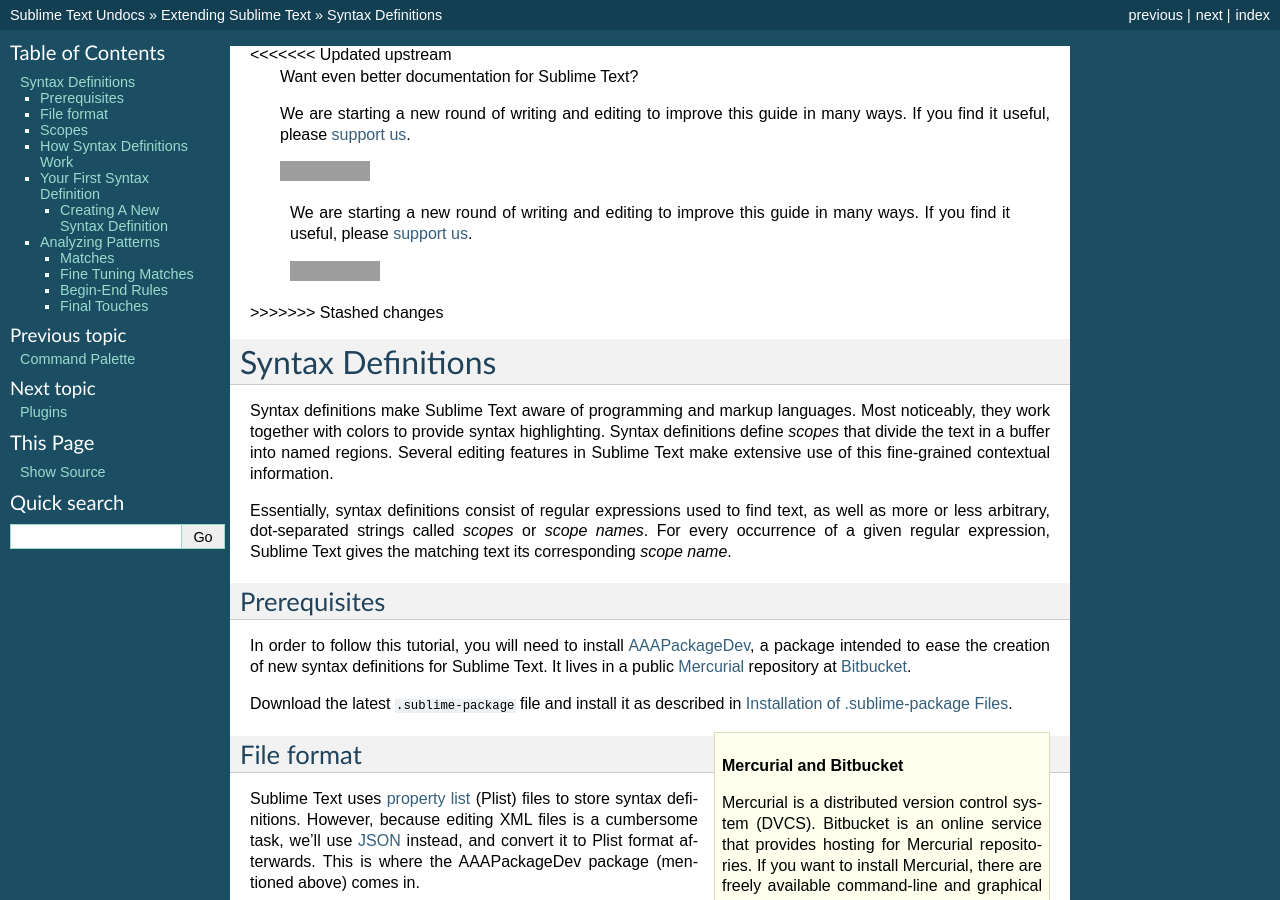
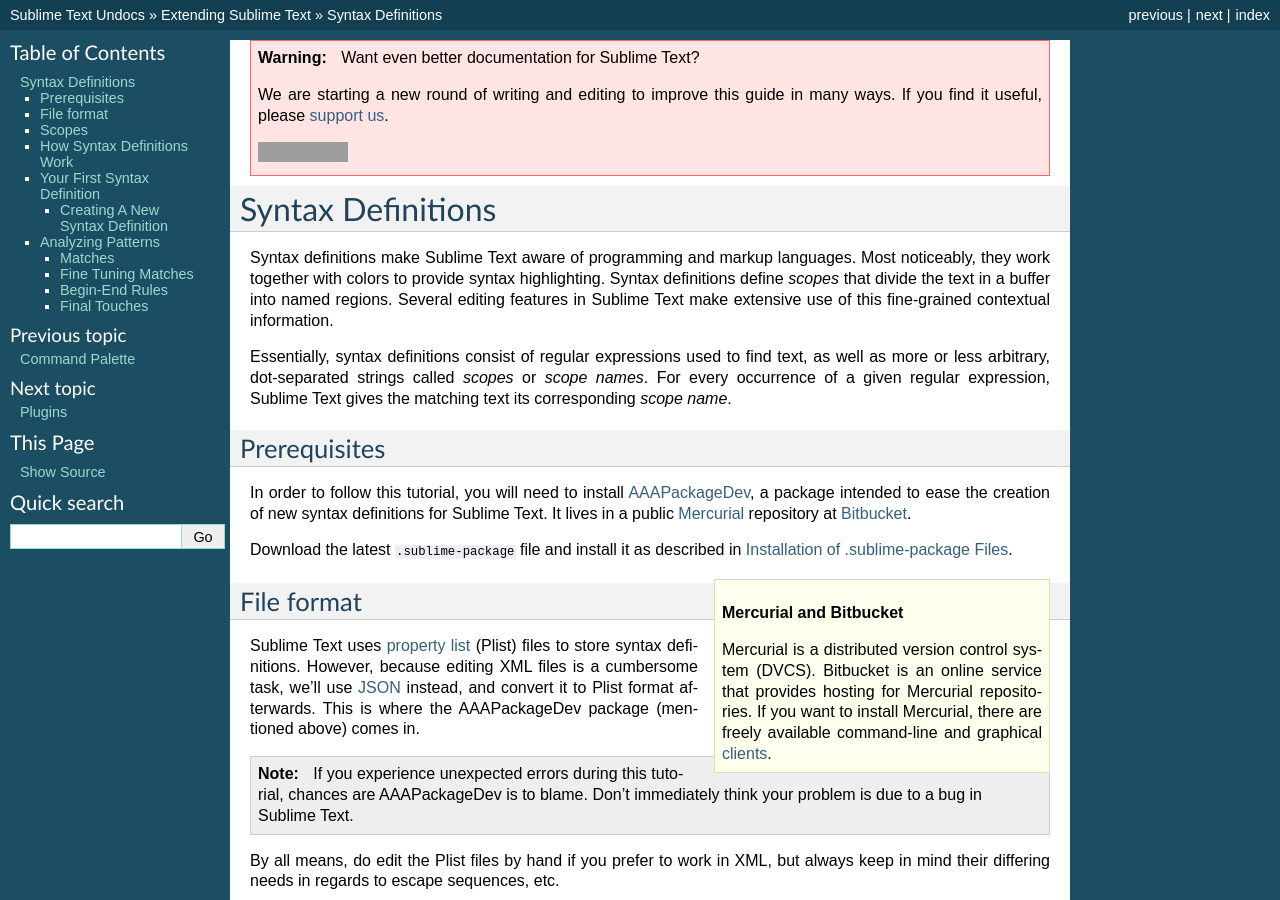
Before and after one commit to guillermooo/sublime-undocs, a Sphinx documentation site: the page built from source/extensibility/syntaxdefs.rst, in a window 1280 px wide and 900 px high. Built offline with Sphinx 7.4.7, drawn with Linux system fonts in a browser that asks for light colours; grey boxes are pictures that could not be loaded.

Commit message:
Removing diff blocks accidently put in by previous commits. Checked source for no other such remaining blocks.

```diff
--- a/source/extensibility/syntaxdefs.rst
+++ b/source/extensibility/syntaxdefs.rst
@@ -1,18 +1,10 @@
 .. warning::
 
-<<<<<<< Updated upstream
    Want even better documentation for Sublime Text?
 
    We are starting a new round of writing and editing to improve this guide in many ways. If you find it useful, please `support us <https://www.bountysource.com/teams/st-undocs/fundraiser>`_.
 
    |AmountRaised|
-=======
-   Want even better documentation for Sublime Text?
-
-   We are starting a new round of writing and editing to improve this guide in many ways. If you find it useful, please `support us <https://www.bountysource.com/teams/st-undocs/fundraiser>`_.
-
-   |AmountRaised|
->>>>>>> Stashed changes
 
 Syntax Definitions
 ==================
```
